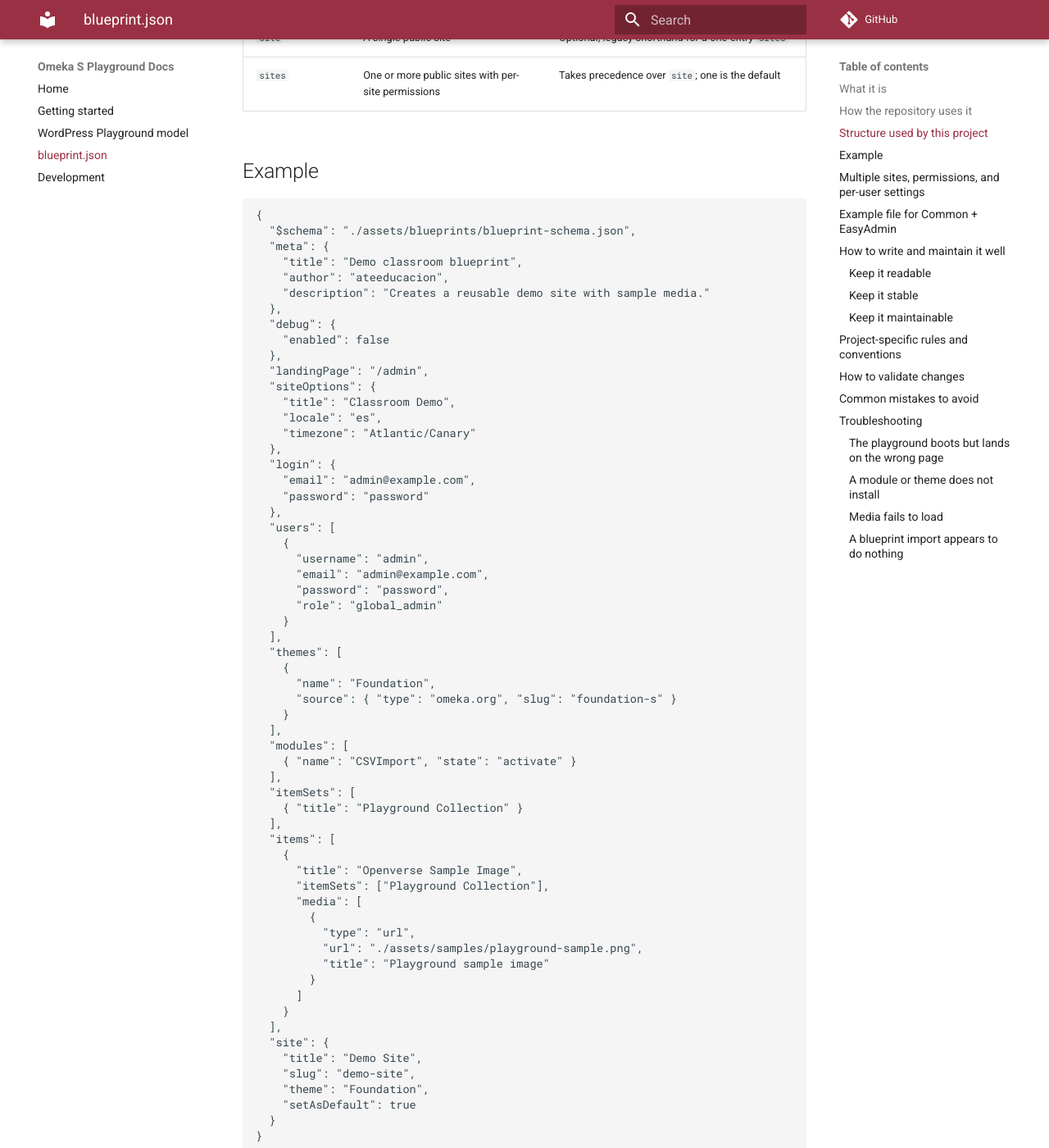
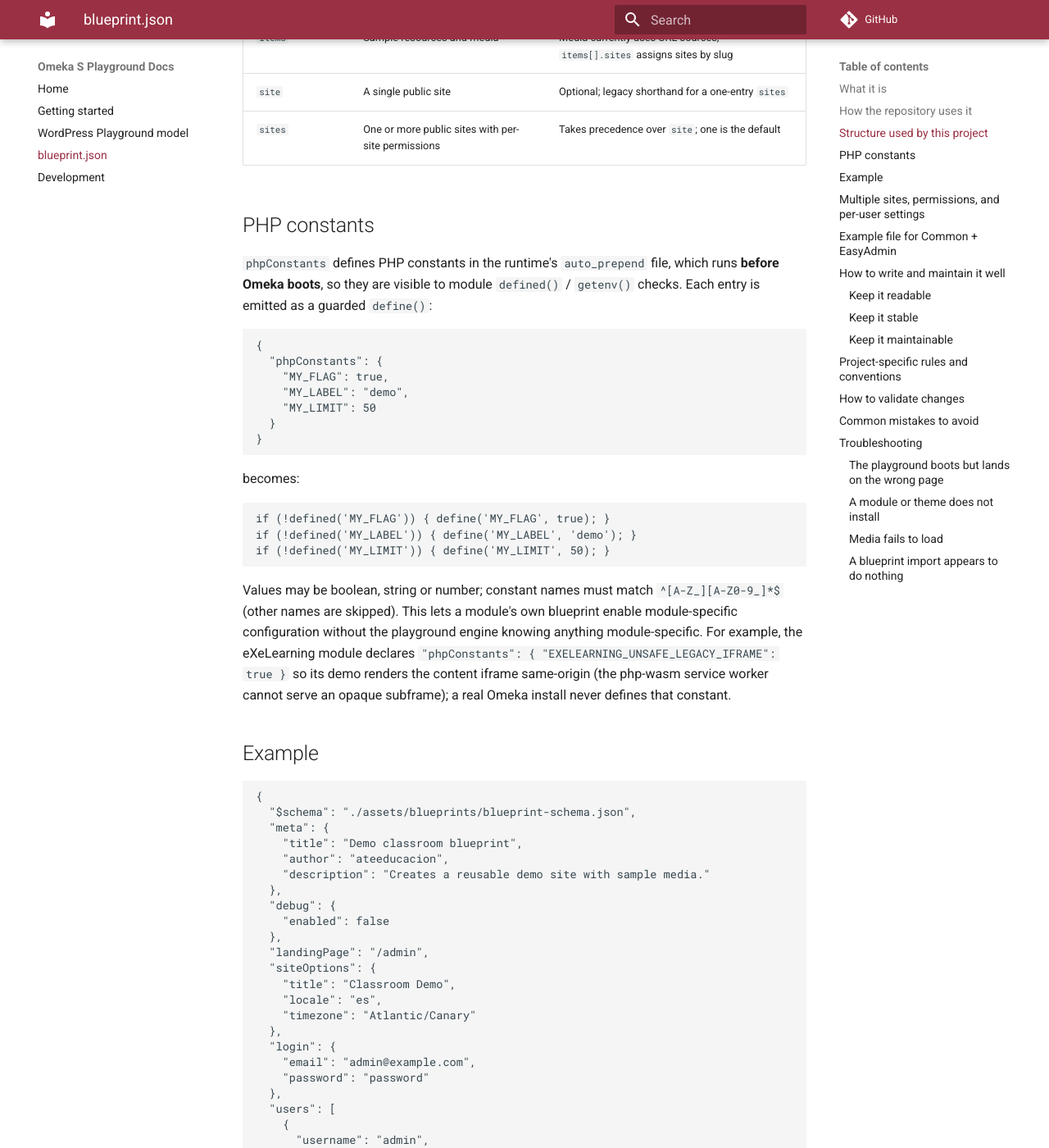
Before and after one commit to ateeducacion/omeka-s-playground, an MkDocs documentation site: the page built from docs/blueprint-json.md, in a window 1280 px wide and 1400 px high, scrolled down 1742 px. Shown: the whole window at 82% size. Built offline with MkDocs 1.6.1 and Material for MkDocs 9.7.7, drawn with Linux system fonts in a browser that asks for light colours; comment, search, counter and statistics services are not loaded; some of the changed text lies outside the part shown.

Commit message:
docs(blueprint): document the new phpConstants top-level field (#108)

````diff
--- a/docs/blueprint-json.md
+++ b/docs/blueprint-json.md
@@ -37,6 +37,7 @@
 | `meta` | Human-readable metadata | Good place for title, author, and description |
 | `preferredVersions` | Informational runtime targets | Useful for intent, not a strict installer lockfile |
 | `debug.enabled` | Enables development-style diagnostics | Helpful for install/debug sessions |
+| `phpConstants` | PHP constants defined before Omeka boots | Name → boolean / string / number; see [PHP constants](#php-constants) |
 | `landingPage` | Initial post-boot path | Should usually begin with `/` |
 | `siteOptions` | Install-wide defaults | Title, locale, timezone |
 | `login` | Credentials used by autologin | Usually mirror the first user |
@@ -47,6 +48,37 @@
 | `items` | Sample resources and media | Media currently uses URL sources; `items[].sites` assigns sites by slug |
 | `site` | A single public site | Optional; legacy shorthand for a one-entry `sites` |
 | `sites` | One or more public sites with per-site permissions | Takes precedence over `site`; one is the default |
+
+## PHP constants
+
+`phpConstants` defines PHP constants in the runtime's `auto_prepend` file, which runs
+**before Omeka boots**, so they are visible to module `defined()` / `getenv()` checks. Each
+entry is emitted as a guarded `define()`:
+
+```json
+{
+  "phpConstants": {
+    "MY_FLAG": true,
+    "MY_LABEL": "demo",
+    "MY_LIMIT": 50
+  }
+}
+```
+
+becomes:
+
+```php
+if (!defined('MY_FLAG')) { define('MY_FLAG', true); }
+if (!defined('MY_LABEL')) { define('MY_LABEL', 'demo'); }
+if (!defined('MY_LIMIT')) { define('MY_LIMIT', 50); }
+```
+
+Values may be boolean, string or number; constant names must match `^[A-Z_][A-Z0-9_]*$`
+(other names are skipped). This lets a module's own blueprint enable module-specific
+configuration without the playground engine knowing anything module-specific. For example,
+the eXeLearning module declares `"phpConstants": { "EXELEARNING_UNSAFE_LEGACY_IFRAME": true }`
+so its demo renders the content iframe same-origin (the php-wasm service worker cannot serve
+an opaque subframe); a real Omeka install never defines that constant.
 
 ## Example
 
````
